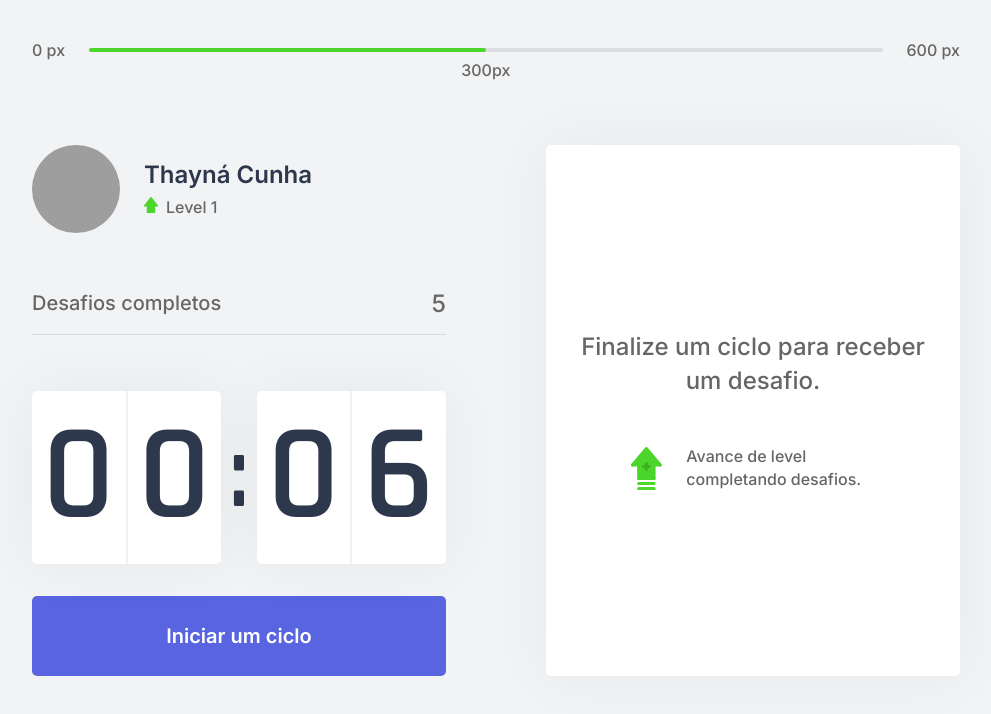
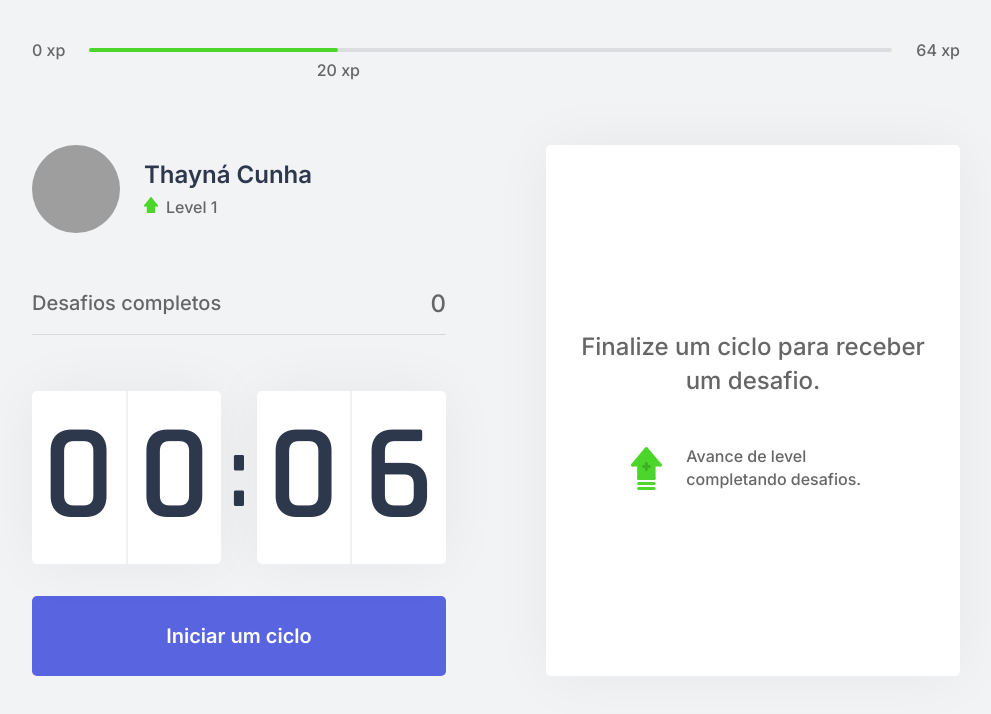
Before and after one commit to gitirana/move-it, a Next.js app: page / in a window 1280 px wide. Shown: the top 714 px of the page, without its empty margins (144-1135 px from the left). Built offline with nearby package versions, Linux system fonts and the light colour scheme; grey boxes are pictures that could not be loaded.

Commit message:
experience bar function

```diff
--- a/src/components/ChallengeBox.tsx
+++ b/src/components/ChallengeBox.tsx
@@ -4,13 +4,13 @@
 import style from "../styles/components/ChallengeBox.module.css";
 
 export function ChallengeBox() {
-  const { activeChallenge } = useContext(ChallengesContext);
+  const { activeChallenge, resetChallenge } = useContext(ChallengesContext);
 
   return (
     <div className={style.challengeBoxContainer}>
       {activeChallenge ? (
         <div className={style.challengeActive}>
-          <header>Ganhe {activeChallenge.amount}xp</header>
+          <header>Ganhe {activeChallenge.amount} xp</header>
 
           <main>
             <img src={`icons/${activeChallenge.type}.svg`} alt="Body" />
@@ -19,7 +19,11 @@
           </main>
 
           <footer>
-            <button type="button" className={style.challengeFailedButton}>
+            <button
+              type="button"
+              onClick={resetChallenge}
+              className={style.challengeFailedButton}
+            >
               Falhei
             </button>
             <button type="button" className={style.challengeSucceededButton}>
--- a/src/components/CompletedChallenges.tsx
+++ b/src/components/CompletedChallenges.tsx
@@ -1,10 +1,14 @@
+import { useContext } from "react";
+import { ChallengesContext } from "../contexts/ChallengesContext";
 import style from "../styles/components/CompletedChallenges.module.css";
 
 export function CompletedChallenges() {
+  const { challengesCompleted } = useContext(ChallengesContext);
+
   return (
     <div className={style.completedChallengesContainer}>
       <span>Desafios completos</span>
-      <span>5</span>
+      <span>{challengesCompleted}</span>
     </div>
   );
 }
--- a/src/components/ExperienceBar.tsx
+++ b/src/components/ExperienceBar.tsx
@@ -1,17 +1,30 @@
+import { useContext } from "react";
+import { ChallengesContext } from "../contexts/ChallengesContext";
 import styles from "../styles/components/ExperienceBar.module.css";
 
 export function ExperienceBar() {
+  const { currentExperience, experienceToNextLevel } = useContext(
+    ChallengesContext
+  );
+
+  const percentToNextLevel = Math.round(
+    (currentExperience * 100) / experienceToNextLevel
+  );
+
   return (
     <header className={styles.experienceBar}>
-      <span>0 px</span>
+      <span>0 xp</span>
       <div>
-        <div style={{ width: "50%" }} />
+        <div style={{ width: `${percentToNextLevel}%` }} />
 
-        <span className={styles.currentExperience} style={{ left: "50%" }}>
-          300px
+        <span
+          className={styles.currentExperience}
+          style={{ left: `${percentToNextLevel}%` }}
+        >
+          {currentExperience} xp
         </span>
       </div>
-      <span>600 px</span>
+      <span>{experienceToNextLevel} xp</span>
     </header>
   );
 }
--- a/src/contexts/ChallengesContext.tsx
+++ b/src/contexts/ChallengesContext.tsx
@@ -11,9 +11,11 @@
   level: number;
   currentExperience: number;
   challengesCompleted: number;
+  experienceToNextLevel: number;
   activeChallenge: Challenge;
   levelUp: () => void;
   startNewChallenge: () => void;
+  resetChallenge: () => void;
 }
 
 interface ChallengesProviderProps {
@@ -24,9 +26,11 @@
 
 export function ChallengesProvider({ children }: ChallengesProviderProps) {
   const [level, setLevel] = useState(1);
-  const [currentExperience, setCurrentExperience] = useState(0);
+  const [currentExperience, setCurrentExperience] = useState(20);
   const [challengesCompleted, setChallengesCompleted] = useState(0);
   const [activeChallenge, setActiveChallenge] = useState(null);
+
+  const experienceToNextLevel = Math.pow((level + 1) * 4, 2);
 
   function levelUp() {
     setLevel(level + 1);
@@ -39,6 +43,10 @@
     setActiveChallenge(challenge);
   }
 
+  function resetChallenge() {
+    setActiveChallenge(null);
+  }
+
   return (
     <ChallengesContext.Provider
       value={{
@@ -48,6 +56,8 @@
         levelUp,
         startNewChallenge,
         activeChallenge,
+        resetChallenge,
+        experienceToNextLevel,
       }}
     >
       {children}
```
